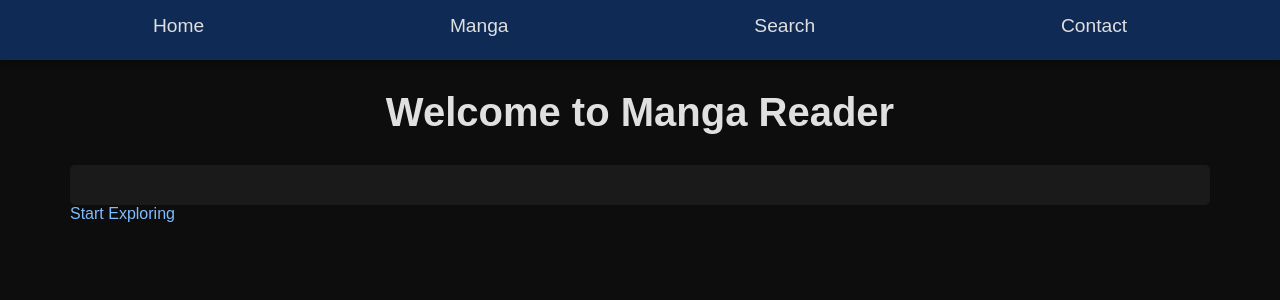
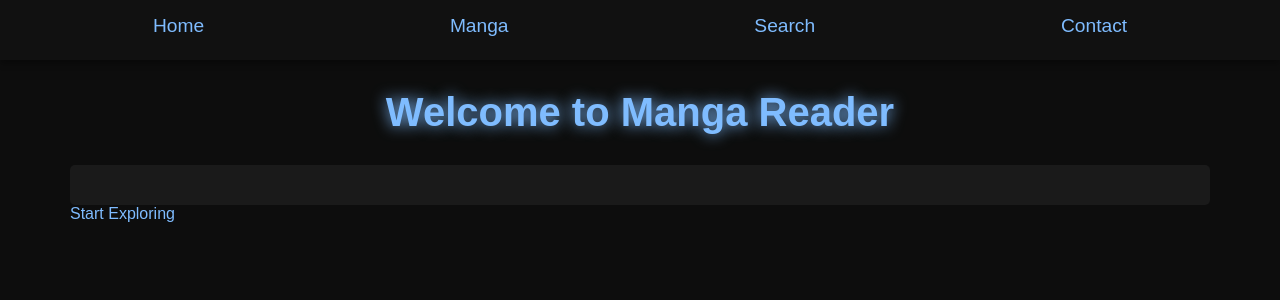
Before and after one commit to Bernso/FreeMangaWebsite, a Flask app: template templates/welcome.html in a window 1280 px wide. Shown: the top 300 px of the page. Run offline with Flask 3, Linux system fonts and the light colour scheme; the template is opened without the code that fills it, so the values that code supplies are empty.

Commit message:
added glow

```diff
--- a/static/style.css
+++ b/static/style.css
@@ -39,7 +39,7 @@ a {
 
 /* Header */
 header {
-    background-color: var(--header-bg);
+    background-color: var(--background-light);
     padding: 15px 30px;
     position: fixed;
     width: 100%;
@@ -59,7 +59,7 @@ nav ul {
 
 nav ul li a {
     text-decoration: none;
-    color: var(--text-color);
+    color: var(--link-color);
     font-size: 1.2em;
     transition: color 0.3s ease, transform 0.3s ease;
 }
@@ -88,7 +88,10 @@ h1 {
     margin-bottom: 30px;
     position: relative;
     animation: slideIn 1.5s ease-in-out;
+    color: var(--link-color); /* Ensure the text color is set */
+    text-shadow: 0 0 15px var(--link-color); /* Add glow effect */
 }
+
 
 /* Manga Scroll */
 .manga-scroll {
```
